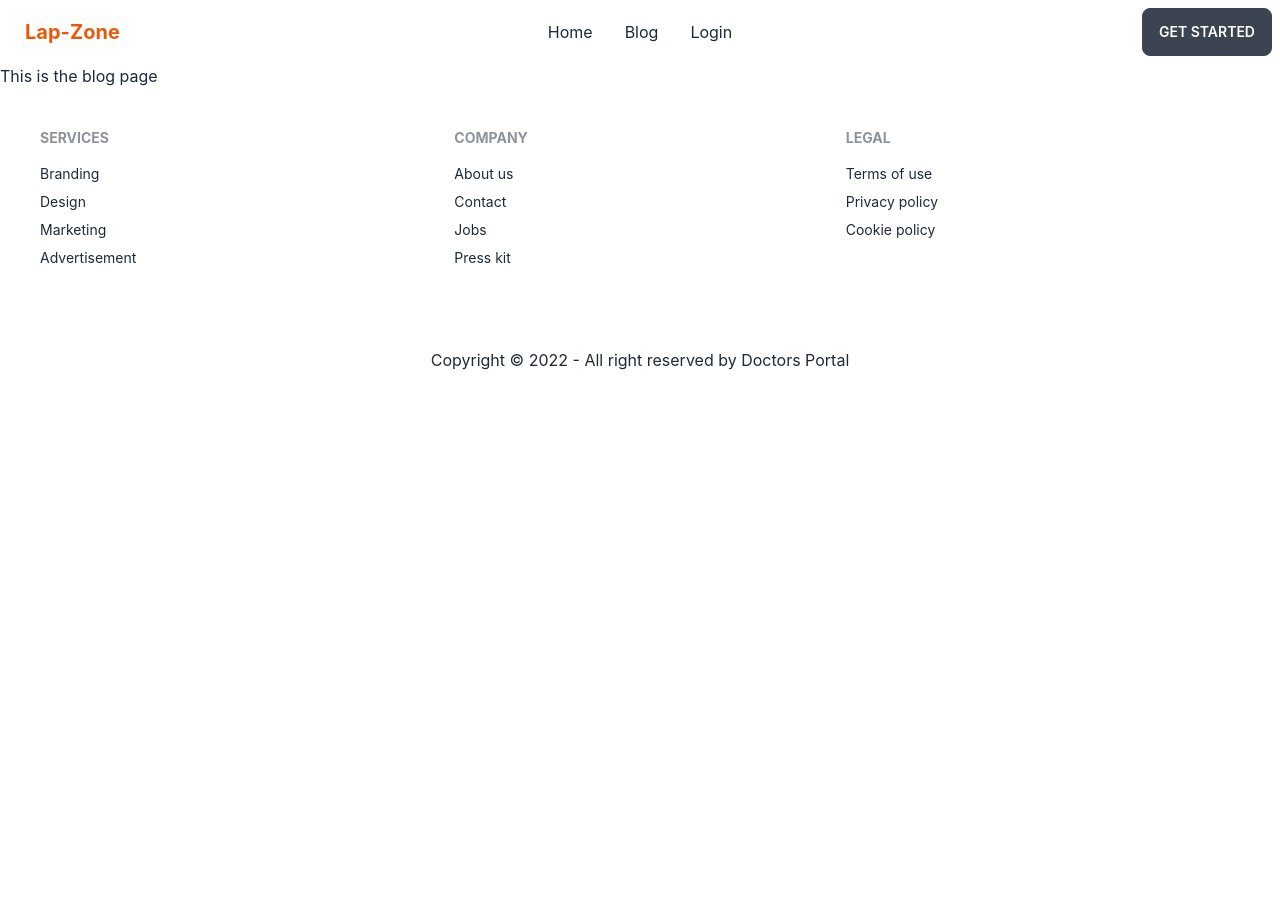
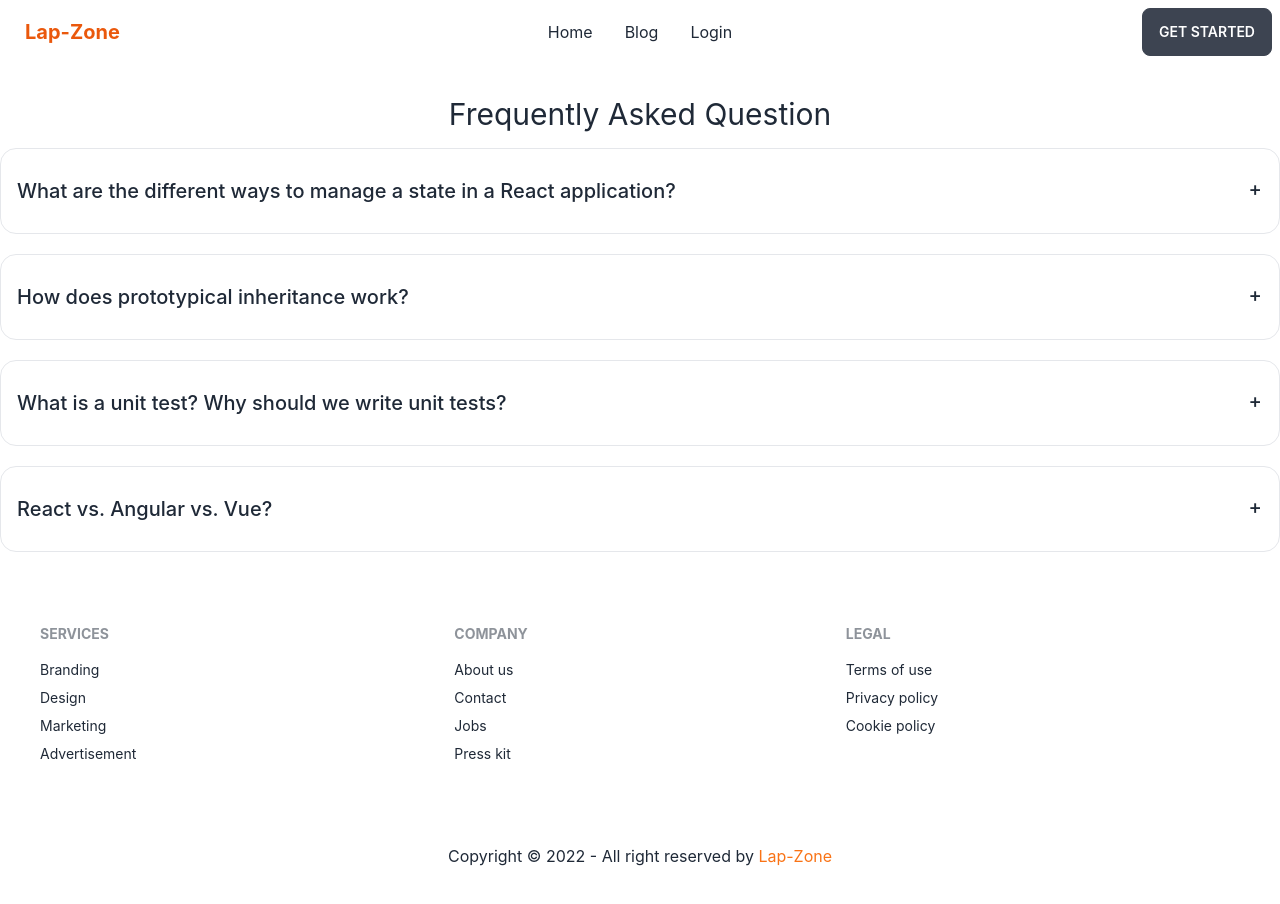
Before and after one commit to dev-parthive/Lap-Zone-client-side, a React (Create React App) app: page /blog in a window 1280 px wide. Shown: the top 904 px of the page. Before the commit the page ends 800 px from the top, so only its background shows below. Built offline with nearby package versions, Linux system fonts and the light colour scheme.

Commit message:
blog page done

```diff
--- a/src/pages/BLog/Blog.js
+++ b/src/pages/BLog/Blog.js
@@ -2,9 +2,58 @@ import React from 'react';
 
 const Blog = () => {
     return (
-        <div>
-            <h2>This  is the blog page </h2>
+        <div className='py-8'>
+            <div>
+                <h2 className='text-center mb-4 text-3xl '>Frequently Asked Question</h2>
+            </div>
 
+            <div tabIndex={0} className="collapse collapse-plus border border-base-500 bg-base-100 rounded-box py-3">
+                <div className="collapse-title text-xl font-medium">
+                    What are the different ways to manage a state in a React application?
+                </div>
+                <div className="collapse-content">
+                    <p>When we talk about state in our applications, it’s important to be clear about what types of state actually matter.
+
+                        There are four main types of state you need to properly manage in your React apps:
+                        <ul style={{listStyle: 'number' , padding: '10px'}}>
+
+                            <li>Local state</li>
+                            <li>Global state</li>
+                            <li>Server state</li>
+                            <li>URL state</li>
+                        </ul>
+
+                    </p>
+                </div>
+            </div>
+
+            <div tabIndex={0} className="collapse collapse-plus border border-base-500 mt-5 py-3 bg-base-100 rounded-box">
+                <div className="collapse-title text-xl font-medium">
+                How does prototypical inheritance work?
+                </div>
+                <div className="collapse-content">
+                    <p>The Prototypal Inheritance is a feature in javascript used to add methods and properties in objects. It is a method by which an object can inherit the properties and methods of another object. Traditionally, in order to get and set the [[Prototype]] of an object, we use Object. getPrototypeOf and Object</p>
+                </div>
+            </div>
+
+            <div tabIndex={0} className="collapse collapse-plus border border-base-500 mt-5 py-3 bg-base-100 rounded-box">
+                <div className="collapse-title text-xl font-medium">
+                What is a unit test? Why should we write unit tests?
+                </div>
+                <div className="collapse-content">
+                    <p>The main objective of unit testing is to isolate written code to test and determine if it works as intended. Unit testing is an important step in the development process, because if done correctly, it can help detect early flaws in code which may be more difficult to find in later testing stages.</p>
+                </div>
+            </div>
+
+
+            <div tabIndex={0} className="collapse collapse-plus border border-base-500 mt-5 py-3 bg-base-100 rounded-box">
+                <div className="collapse-title text-xl font-medium">
+                React vs. Angular vs. Vue?
+                </div>
+                <div className="collapse-content">
+                    <p>Vue provides higher customizability and hence is easier to learn than Angular or React. Further, Vue has an overlap with Angular and React with respect to their functionality like the use of components. Hence, the transition to Vue from either of the two is an easy option.</p>
+                </div>
+            </div>
         </div>
     );
 };
--- a/src/shared/Footer/Footer.js
+++ b/src/shared/Footer/Footer.js
@@ -27,7 +27,7 @@ const Footer = () => {
             </div>
             </div>
             <div className='mt-20 text-center'>
-                <p>Copyright © 2022 - All right reserved by Doctors Portal </p>
+                <p>Copyright © 2022 - All right reserved by <span className='text-orange-500'>Lap-Zone</span> </p>
             </div>
         </footer>
     );
```
